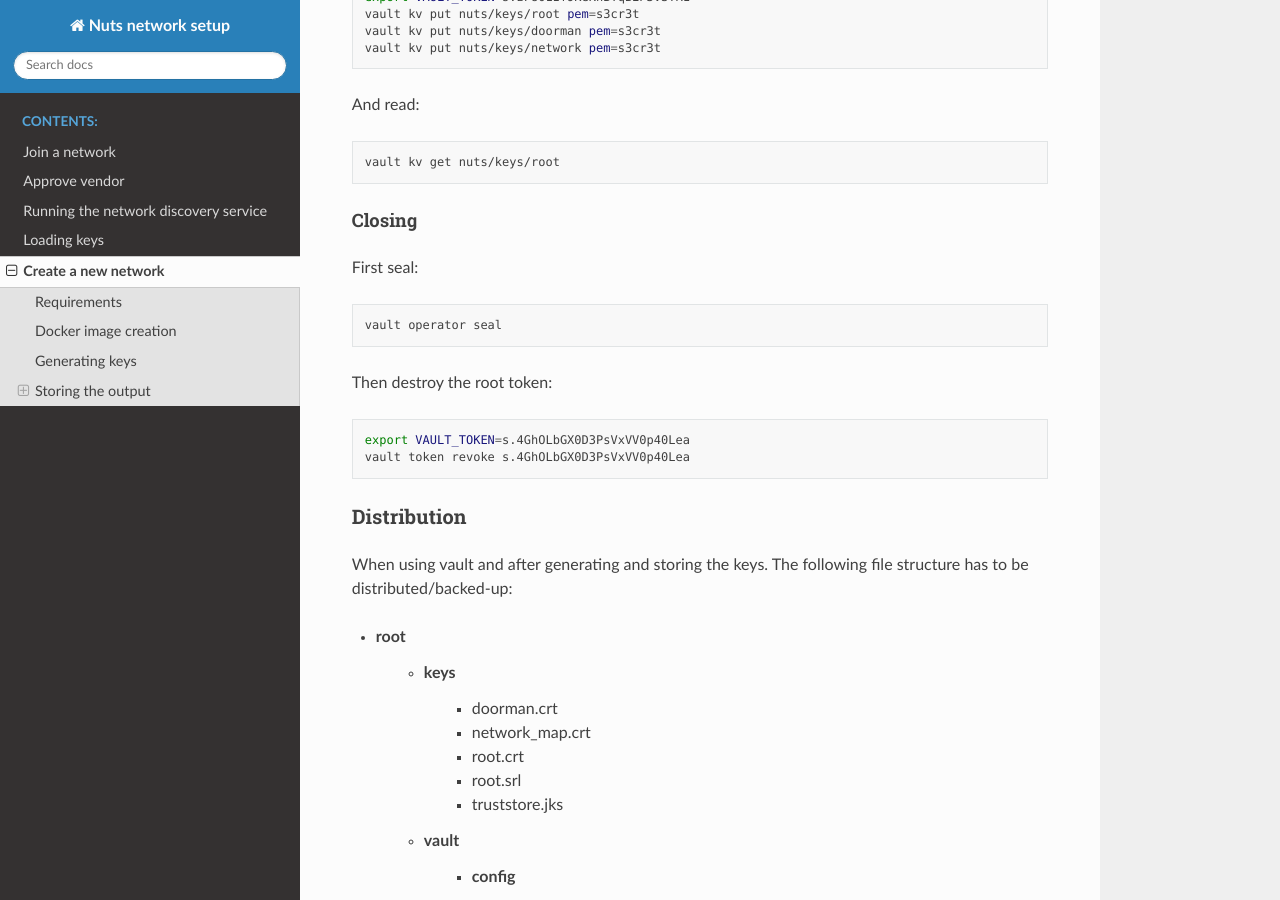
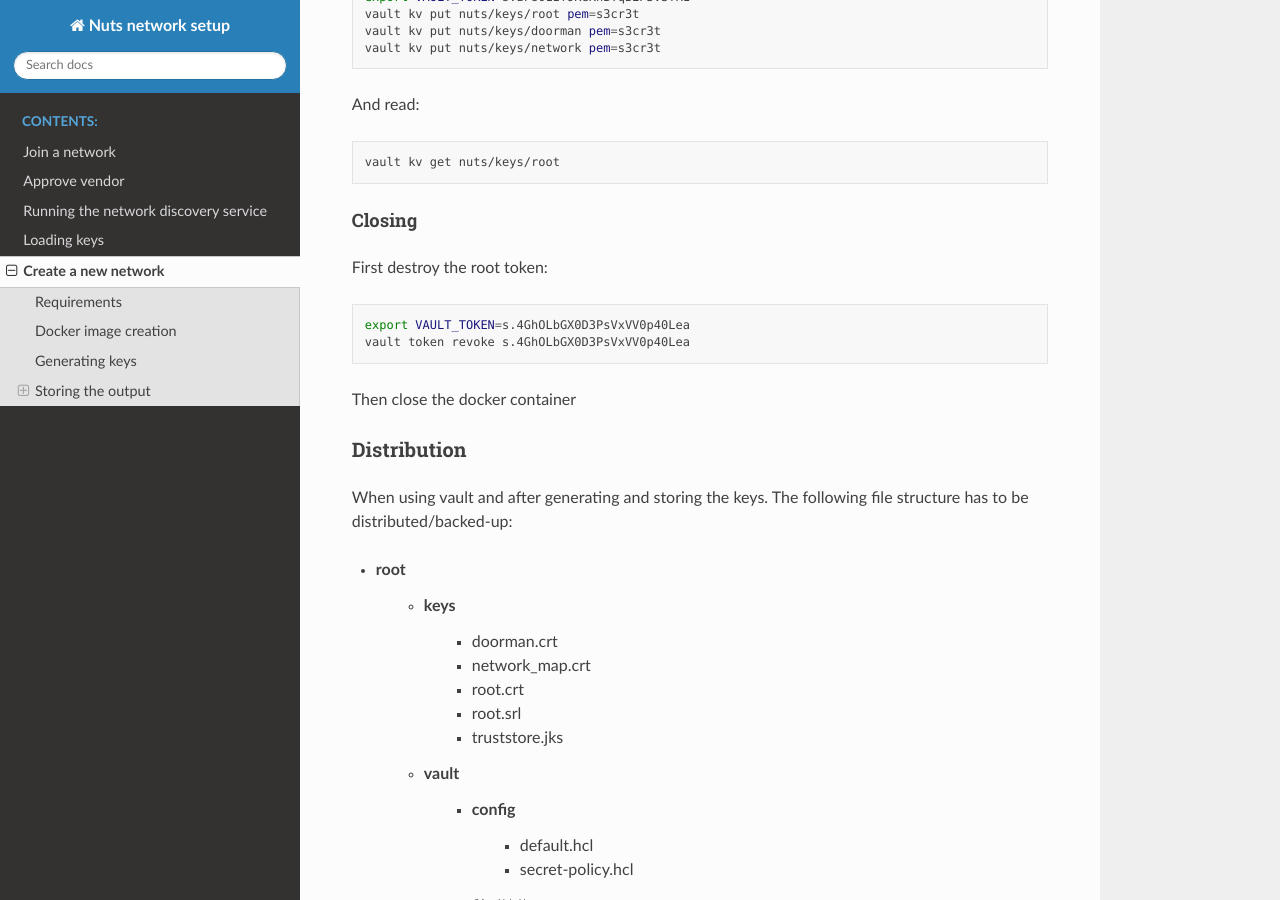
Before and after one commit to nuts-foundation/nuts-network-setup, a Sphinx documentation site: the page built from docs/pages/network/new.rst, in a window 1280 px wide and 900 px high, scrolled down 2854 px. Built offline with Sphinx 7.4.7 and the Read the Docs theme 2.0.0, drawn with Linux system fonts in a browser that asks for light colours.

Commit message:
Update new.rst

```diff
--- a/docs/pages/network/new.rst
+++ b/docs/pages/network/new.rst
@@ -141,19 +141,14 @@ And read:
 Closing
 ^^^^^^^
 
-First seal:
-
-.. code-block:: shell
-
-    vault operator seal
-
-
-Then destroy the root token:
+First destroy the root token:
 
 .. code-block:: shell
 
     export VAULT_TOKEN=s.4GhOLbGX0D3PsVxVV0p40Lea
     vault token revoke s.4GhOLbGX0D3PsVxVV0p40Lea
+
+Then close the docker container
 
 
 Distribution
```
